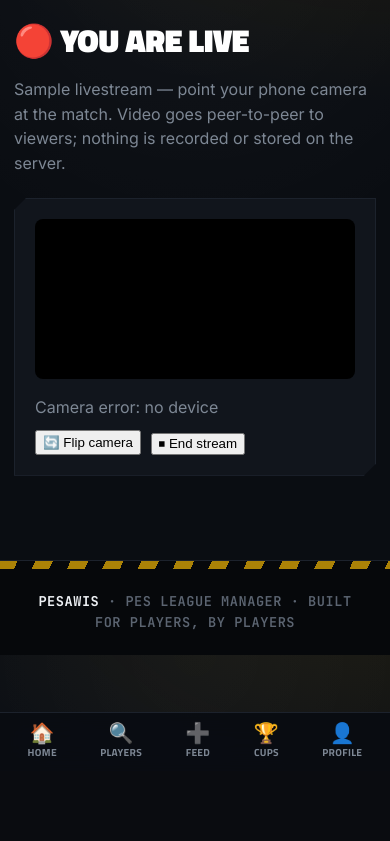
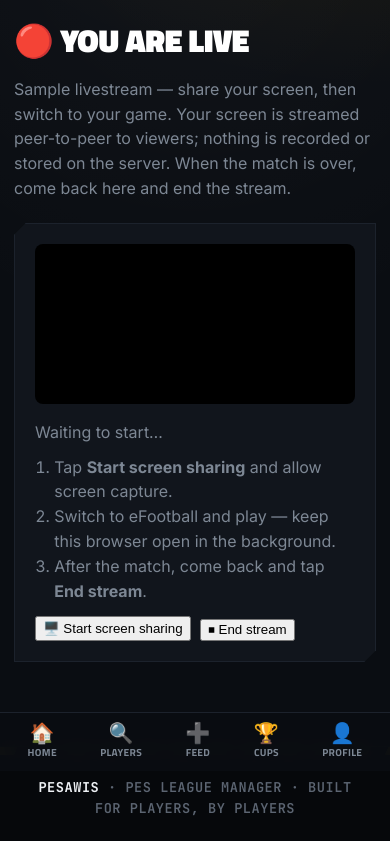
Before and after one commit to aymantijan/PESaWis, a Django app: page /live/1/broadcast/ in a window 390 px wide. Shown: the part 73-914 px from the top of the page. Before the commit the page ends 830 px from the top, so only its background shows below. Run offline with Django 5.2, Linux system fonts and the light colour scheme; a user stored in the database is signed in; tables that the repository leaves empty hold one stand-in row (values such as "Sample post"); data that the repository does not hold is empty.

Commit message:
Live streaming captures the phone screen instead of the camera
The broadcaster starts screen sharing (getDisplayMedia), switches to the
game and plays, then returns to end the stream. Heartbeat window widened
to 5 minutes since the browser is backgrounded during the match.

Co-Authored-By: Claude Fable 5 <noreply@anthropic.com>

```diff
--- a/core/templates/core/news_feed.html
+++ b/core/templates/core/news_feed.html
@@ -23,7 +23,7 @@
 <section class="card">
   <form method="post" action="{% url 'stream_start' %}" style="display:flex; gap:.5rem; align-items:center; flex-wrap:wrap;">
     {% csrf_token %}
-    <input type="text" name="title" maxlength="160" placeholder="Stream a match live from your phone (nothing is recorded)" style="flex:1; min-width:220px;">
+    <input type="text" name="title" maxlength="160" placeholder="Stream your match live by sharing your screen (nothing is recorded)" style="flex:1; min-width:220px;">
     <button class="btn" type="submit">🔴 Go live</button>
   </form>
 </section>
--- a/core/templates/core/stream_broadcast.html
+++ b/core/templates/core/stream_broadcast.html
@@ -3,14 +3,19 @@
 {% block content %}
 <section class="page-head">
   <h1>🔴 You are live</h1>
-  <p>{{ stream.title }} — point your phone camera at the match. Video goes peer-to-peer to viewers; nothing is recorded or stored on the server.</p>
+  <p>{{ stream.title }} — share your screen, then switch to your game. Your screen is streamed peer-to-peer to viewers; nothing is recorded or stored on the server. When the match is over, come back here and end the stream.</p>
 </section>
 
 <section class="card">
   <video id="local-video" autoplay muted playsinline style="width:100%; max-height:60vh; background:#000; border-radius:8px;"></video>
-  <p id="stream-status" class="muted" style="margin:.6rem 0;">Starting camera…</p>
+  <p id="stream-status" class="muted" style="margin:.6rem 0;">Waiting to start…</p>
+  <ol class="muted" style="margin:.4rem 0 .8rem; padding-left:1.2rem;">
+    <li>Tap <strong>Start screen sharing</strong> and allow screen capture.</li>
+    <li>Switch to eFootball and play — keep this browser open in the background.</li>
+    <li>After the match, come back and tap <strong>End stream</strong>.</li>
+  </ol>
   <div style="display:flex; gap:.6rem; flex-wrap:wrap;">
-    <button id="flip-camera" class="btn" type="button">🔄 Flip camera</button>
+    <button id="start-share" class="btn" type="button">🖥️ Start screen sharing</button>
     <form method="post" action="{% url 'stream_stop' stream.pk %}">{% csrf_token %}
       <button class="btn danger" type="submit">⏹ End stream</button>
     </form>
@@ -23,38 +28,45 @@
   const csrf = document.querySelector('[name=csrfmiddlewaretoken]').value;
   const statusEl = document.getElementById('stream-status');
   const videoEl = document.getElementById('local-video');
+  const startBtn = document.getElementById('start-share');
   const peers = {};   // peer_id -> RTCPeerConnection
   let media = null;
   let lastSignal = 0;
-  let facing = 'environment';
   const rtcConfig = { iceServers: [{ urls: 'stun:stun.l.google.com:19302' }] };
 
-  async function startCamera() {
-    if (media) { media.getTracks().forEach(t => t.stop()); }
+  async function startScreenShare() {
+    if (!navigator.mediaDevices || !navigator.mediaDevices.getDisplayMedia) {
+      statusEl.textContent = 'Screen sharing is not supported by this browser. On iPhone, use Safari 16+; on Android, use Chrome.';
+      return;
+    }
     try {
-      media = await navigator.mediaDevices.getUserMedia({
-        video: { facingMode: facing, width: { ideal: 1280 }, height: { ideal: 720 } },
-        audio: true,
+      media = await navigator.mediaDevices.getDisplayMedia({
+        video: { frameRate: { ideal: 30 } },
+        audio: true,   // game audio when the device/browser allows it
       });
     } catch (err) {
-      statusEl.textContent = 'Camera error: ' + err.message;
+      statusEl.textContent = 'Screen capture was cancelled or refused: ' + err.message;
       return;
     }
     videoEl.srcObject = media;
-    statusEl.textContent = 'Live — waiting for viewers…';
-    // replace tracks on existing connections (after a camera flip)
+    startBtn.textContent = '🖥️ Restart screen sharing';
+    statusEl.textContent = 'Live — your screen is being streamed. You can now switch to your game.';
+
+    // if the user stops sharing from the system UI, reflect it here
+    media.getVideoTracks()[0].addEventListener('ended', () => {
+      statusEl.textContent = 'Screen sharing stopped. Start again, or end the stream below.';
+    });
+
+    // replace tracks on existing viewer connections (after a restart)
     Object.values(peers).forEach(pc => {
       pc.getSenders().forEach(sender => {
-        const track = media.getTracks().find(t => t.kind === sender.track?.kind);
+        const track = media.getTracks().find(t => t.kind === (sender.track ? sender.track.kind : 'video'));
         if (track) sender.replaceTrack(track);
       });
     });
   }
 
-  document.getElementById('flip-camera').addEventListener('click', () => {
-    facing = facing === 'environment' ? 'user' : 'environment';
-    startCamera();
-  });
+  startBtn.addEventListener('click', startScreenShare);
 
   function sendSignal(kind, peerId, payload) {
     return fetch(`/live/${streamId}/signal/`, {
@@ -82,8 +94,9 @@
   }
 
   function updateViewerCount() {
+    if (!media) return;
     const n = Object.keys(peers).length;
-    statusEl.textContent = n ? `Live — ${n} viewer(s) connected.` : 'Live — waiting for viewers…';
+    statusEl.textContent = n ? `Live — ${n} viewer(s) watching your screen.` : 'Live — your screen is being streamed. You can now switch to your game.';
   }
 
   async function poll() {
@@ -107,7 +120,6 @@
     } catch (e) { /* transient network error: keep polling */ }
   }
 
-  startCamera();
   setInterval(poll, 2000);
   window.addEventListener('beforeunload', () => {
     Object.values(peers).forEach(pc => pc.close());
--- a/core/views.py
+++ b/core/views.py
@@ -440,8 +440,12 @@ def handle_friendly_request(request, pk, action):
 
 
 def active_streams():
-    """Streams currently live with a recent broadcaster heartbeat."""
-    cutoff = timezone.now() - timedelta(seconds=90)
+    """Streams currently live with a recent broadcaster heartbeat.
+
+    The window is generous (5 minutes) because the broadcaster's browser is
+    backgrounded while they play, which throttles the heartbeat polling.
+    """
+    cutoff = timezone.now() - timedelta(minutes=5)
     return LiveStream.objects.select_related('streamer').filter(status='live', updated_at__gte=cutoff)
 
 
```
Also changed, not shown: README.md.
